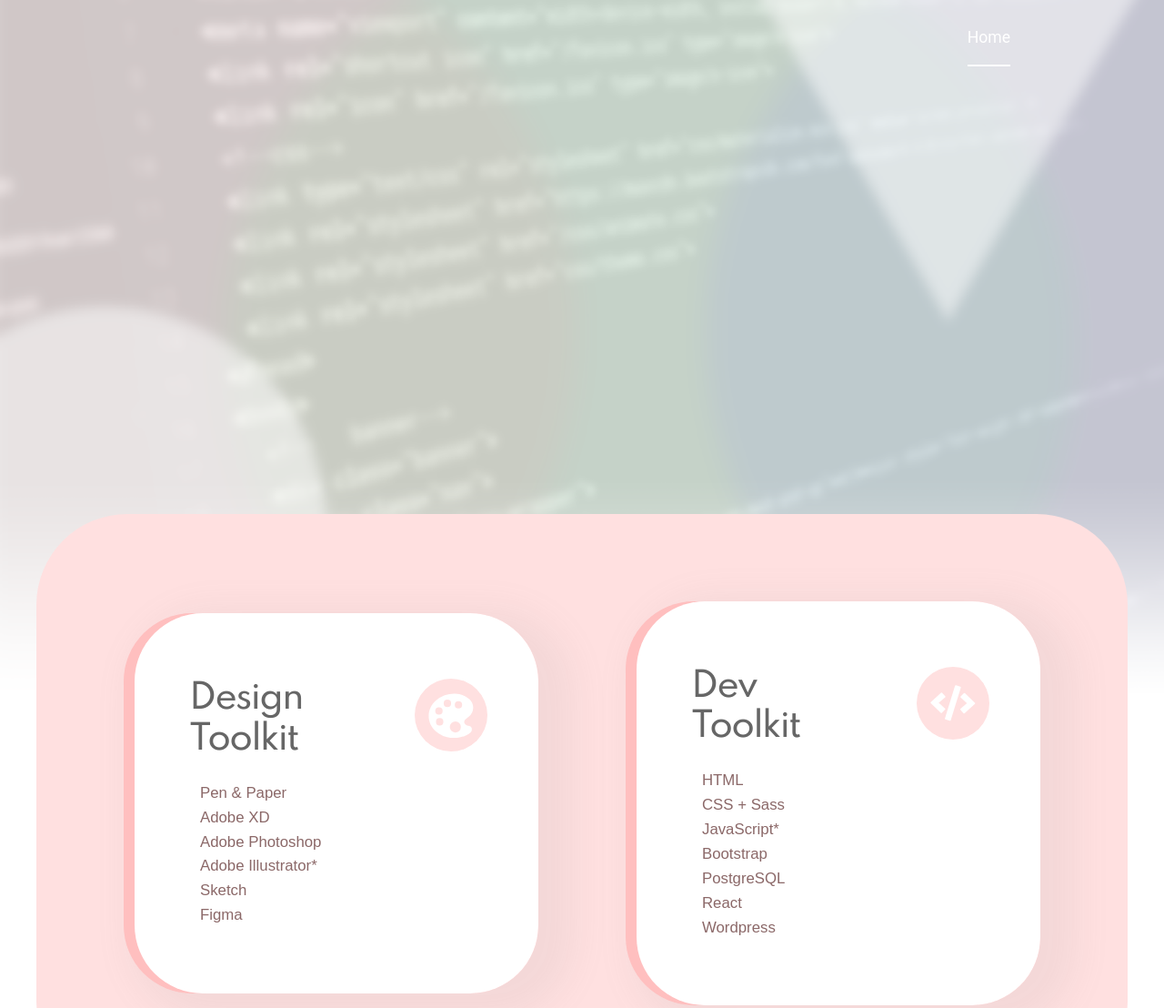
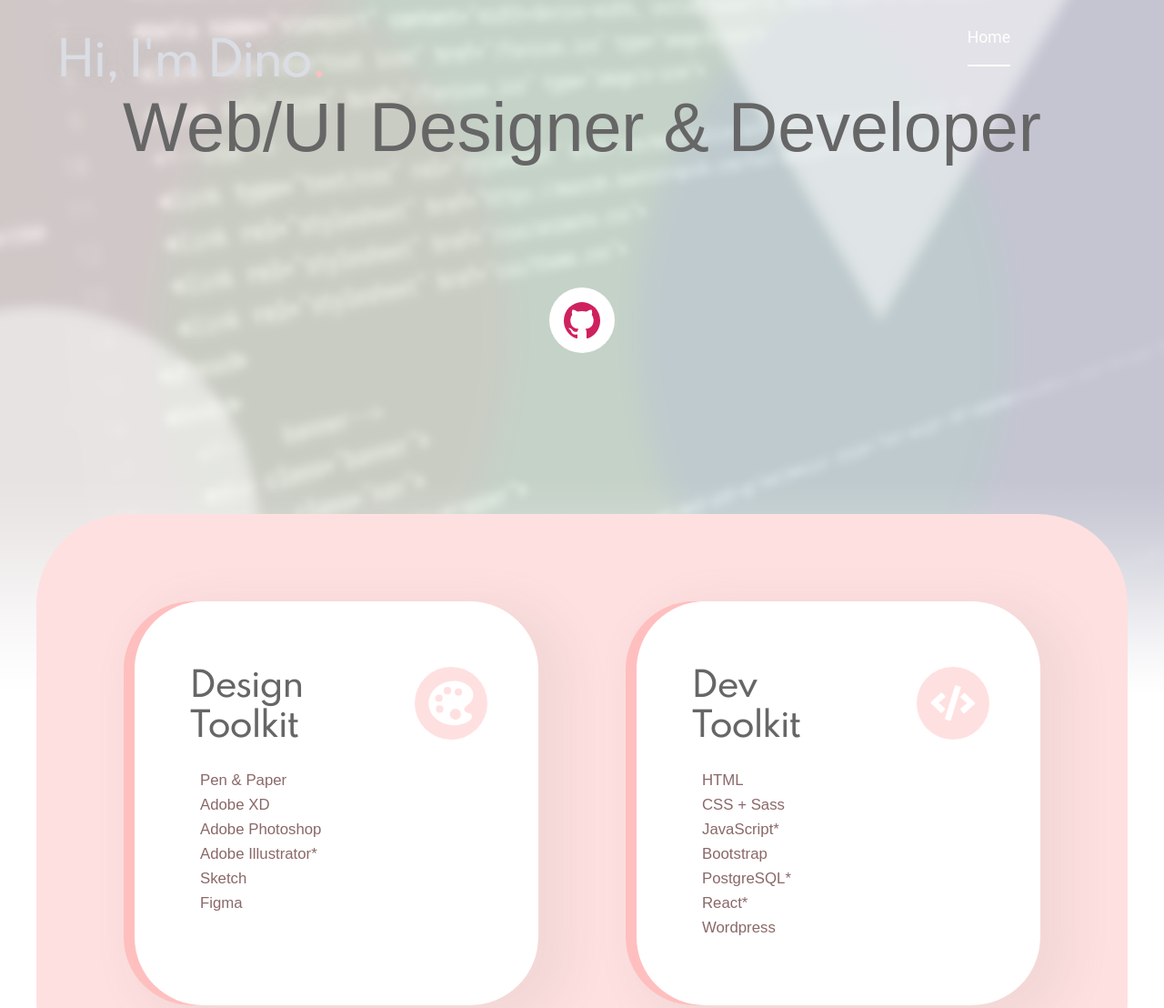
Before and after one commit to itsdino/itsdino.github.io, a plain HTML site: page index.html in a window 1280 px wide. Shown: the part 35-1143 px from the top of the page at 91% size. Drawn offline with Linux system fonts and the light colour scheme; some icons are missing; a web font is replaced by a local one.

Commit message:
Add files via upload

```diff
--- a/css/main.css
+++ b/css/main.css
@@ -113,6 +113,12 @@ img {
   overflow: hidden;
   padding: 0 1.5rem; }
 
+.rgb-r {
+  color: #FFBFBF !important; }
+
+.rgb-g {
+  color: #8EFFC3 !important; }
+
 .py-large {
   padding: 6rem 0; }
 
@@ -202,7 +208,7 @@ img {
 
 .btn-main, .btn-light, .btn-dark, .btn-cta, .btn-body {
   border: none;
-  border-radius: 10px;
+  border-radius: 50px;
   cursor: pointer;
   display: inline-block;
   padding: 1rem 2.6rem;
@@ -211,7 +217,7 @@ img {
   text-align: center; }
 
 .btn-main {
-  background-color: #4A506A;
+  background-color: white;
   color: #333; }
 
 .btn-light {
@@ -223,9 +229,14 @@ img {
   color: #fff; }
 
 .btn-cta {
-  background-color: transparent;
-  border: 3px solid white;
-  color: #fff; }
+  padding: 1rem;
+  background-color: white;
+  color: #333;
+  line-height: 0;
+  margin-top: 10%; }
+  .btn-cta .github-icon {
+    height: 40px;
+    width: 40px; }
 
 .btn-body {
   background-color: transparent;
@@ -236,7 +247,7 @@ img {
 button[class^="btn-"]:hover,
 a[class^="btn-"]:hover,
 input[class^="btn"]:hover {
-  background-color: #fff;
+  background-color: #333;
   opacity: 1;
   color: #333; }
   button[class^="btn-"]:hover i:before,
@@ -543,54 +554,51 @@ input[class^="btn"]:hover {
   overflow: hidden;
   position: relative; }
   #header-main .header-img {
-    background: url("../img/site-components/hero-img.png") no-repeat 50% 0/cover;
     bottom: 0;
-    height: 100%;
     position: absolute;
     top: 0;
     width: 100%;
-    z-index: -2; }
+    z-index: -2;
+    overflow: show; }
     #header-main .header-img:after {
+      background: url("../img/site-components/hero-img.png") no-repeat 50% 0/cover;
       content: "";
       height: 100%;
       opacity: 1;
       position: absolute;
       width: 100%; }
   #header-main .header-wrapper {
-    margin-top: 65vw;
+    height: 100vh;
     align-items: center;
     display: flex;
-    justify-content: center; }
+    justify-content: center;
+    transition: margin-top 0.2s ease-in-out; }
     #header-main .header-wrapper .header-content {
       box-sizing: border-box;
       color: #4A506A;
       text-align: center;
       width: 100%; }
-      #header-main .header-wrapper .header-content .expanded {
-        display: none; }
       #header-main .header-wrapper .header-content h1 {
-        text-align: center;
+        color: white;
         font-family: "Spartan", sans-serif;
         font-weight: 500;
         font-size: 14vw;
         letter-spacing: -0.2rem;
-        color: white;
-        text-shadow: 0px 1px 21px rgba(150, 150, 150, 0.2); }
+        text-shadow: 0px 1px 21px rgba(150, 150, 150, 0.15); }
       #header-main .header-wrapper .header-content .subtitle {
-        text-align: center;
         color: #666;
         font-family: 'Mulish', sans-serif;
         font-size: 5.9vw;
         font-weight: 500; }
 
-@media only screen and (min-width: 765px) {
-  #header-main .header-img {
-    background: url("../img/site-components/hero-img.png") no-repeat 0 100%/cover; }
-  #header-main .header-wrapper {
-    height: 100px; }
-    #header-main .header-wrapper .header-content {
-      padding-right: 16%;
-      text-align: left; }
+@media only screen and (min-width: 768px) {
+  #header-main {
+    height: 100vh; }
+    #header-main .header-img {
+      overflow: visible; }
+    #header-main .header-wrapper {
+      margin-top: 0vw;
+      height: 500px; }
       #header-main .header-wrapper .header-content h1 {
         text-align: left;
         color: #dadde3;
@@ -606,32 +614,6 @@ input[class^="btn"]:hover {
         display: block;
         margin-top: -40px;
         font-size: 1.25rem; } }
-
-@media only screen and (min-width: 1250px) {
-  #header-main .header-img {
-    background: url("../img/site-components/hero-img.png") no-repeat 0 100%/cover; }
-  #header-main .header-wrapper {
-    height: 100px; }
-    #header-main .header-wrapper .header-content {
-      padding-right: 30%; }
-      #header-main .header-wrapper .header-content h1 {
-        color: #dadde3;
-        font-size: 3.8rem;
-        line-height: 1.05;
-        margin-left: -3px; }
-        #header-main .header-wrapper .header-content h1 .highlight {
-          color: #fff;
-          font-size: 5.02rem;
-          margin-left: -3px; }
-      #header-main .header-wrapper .header-content p {
-        margin-top: -40px;
-        font-size: 1rem; } }
-
-@media only screen and (min-width: 1598px) {
-  #header-main {
-    height: 100vh; }
-    #header-main .header-wrapper {
-      height: 100px; } }
 
 #header-sub {
   box-sizing: border-box;
@@ -776,6 +758,7 @@ input[class^="btn"]:hover {
     opacity: 1; } }
 
 .skills-bg {
+  margin-top: -30vw;
   background: #FFE0E0;
   border-radius: 75px;
   position: relative;
@@ -824,8 +807,8 @@ input[class^="btn"]:hover {
 
 .skill-grid {
   display: grid;
-  align-items: center;
-  justify-content: center;
+  align-items: space-around;
+  justify-content: space-around;
   grid-gap: 4rem;
   grid-template-columns: repeat(1, 1fr);
   transition: grid-gap 0.2s ease-in-out; }
@@ -923,18 +906,19 @@ input[class^="btn"]:hover {
   .about-section .about-me {
     width: 90%; }
     .about-section .about-me .about-highlight {
+      color: #333;
       font-family: 'Spartan', 'Arial', sans-serif;
-      text-align: center;
+      font-size: 2.5rem;
       font-weight: 500;
-      font-size: 2.5rem;
+      letter-spacing: -0.1rem;
       margin-bottom: 1rem;
-      color: #333; }
+      text-align: center; }
       .about-section .about-me .about-highlight-subtitle {
         color: #666;
+        font-family: 'Mulish', 'Arial', sans-serif;
         font-size: 1.75rem;
-        text-align: center;
-        font-family: 'Mulish', 'Arial', sans-serif;
-        font-weight: 300; }
+        font-weight: 300;
+        text-align: center; }
       .about-section .about-me .about-highlight .pop {
         color: #2B76D8; }
     .about-section .about-me .about-more {
@@ -998,6 +982,7 @@ input[class^="btn"]:hover {
           color: #666;
           font-family: "Spartan", "Arial", sans-serif;
           font-size: clamp(0.1rem 5.2vw, 1.1rem);
+          letter-spacing: -0.1rem;
           margin: 0 0 0.75rem 0;
           font-weight: 500; }
         .projects-bg .project-grid .project-card .project-description .p-type {
--- a/index.html
+++ b/index.html
@@ -35,9 +35,13 @@
       <div class="container">
         <div class="header-wrapper">
           <div class="header-content">
-            <h1>Hi, I'm Dino.</h1>
+            <h1>Hi, I'm Dino<span class="rgb-r">.</span></h1>
             <p class="subtitle">Web/UI Designer & Developer</p>
-            <a href="#" class="btn-cta myt-medium">Get to know me</a>
+            <a href="#" class="btn-cta"><svg class="github-icon" xmlns="http://www.w3.org/2000/svg" width="31.5" height="31.5" viewBox="0 0 31.5 31.5">
+              <path id="Icon_ionic-logo-github" data-name="Icon ionic-logo-github" d="M18,2.25A15.957,15.957,0,0,0,2.25,18.4,16.12,16.12,0,0,0,13.022,33.722a1.235,1.235,0,0,0,.267.028.762.762,0,0,0,.809-.8c0-.387-.014-1.4-.021-2.749a7.2,7.2,0,0,1-1.589.19,3.659,3.659,0,0,1-3.72-2.355,4.265,4.265,0,0,0-1.751-2.362c-1.371-.963-.007-.991.1-.991h.007a3.386,3.386,0,0,1,2.412,1.673,3.092,3.092,0,0,0,2.784,1.765,4.426,4.426,0,0,0,1.8-.422,3.489,3.489,0,0,1,1-2.159c-3.495-.408-7.172-1.793-7.172-7.98a6.321,6.321,0,0,1,1.617-4.331,5.945,5.945,0,0,1,.155-4.275,1.311,1.311,0,0,1,.352-.035c.57,0,1.856.218,3.98,1.695a14.64,14.64,0,0,1,7.889,0c2.123-1.477,3.41-1.695,3.98-1.695a1.311,1.311,0,0,1,.352.035,5.945,5.945,0,0,1,.155,4.275,6.347,6.347,0,0,1,1.617,4.331c0,6.2-3.684,7.566-7.193,7.966a3.916,3.916,0,0,1,1.069,2.988c0,2.159-.021,3.9-.021,4.43a.758.758,0,0,0,.8.809,1.361,1.361,0,0,0,.281-.028A16.117,16.117,0,0,0,33.75,18.4,15.957,15.957,0,0,0,18,2.25Z" transform="translate(-2.25 -2.25)" fill="#cf215d"/>
+            </svg>
+
+            </a>
           </div>
         </div>
       </div>
@@ -90,8 +94,8 @@
               <li>CSS + Sass</li>
               <li>JavaScript*</li>
               <li>Bootstrap</li>
-              <li>PostgreSQL</li>
-              <li>React</li>
+              <li>PostgreSQL*</li>
+              <li>React*</li>
               <li>Wordpress</li>
             </ul>
           </div>
@@ -104,7 +108,7 @@
     <section id="home-about-1">
       <div class="container about-section py-large">
         <div class="about-me py-large">
-          <p class="about-highlight">I love crafting user interfaces<span class="pop">.</span></p>
+          <p class="about-highlight">I love crafting user interfaces<span class="rgb-g">.</span></p>
           <p class="about-highlight-subtitle"> Minimalistic, spacious, effective</p>
         </div>
       </div>
@@ -172,7 +176,7 @@
       <div class="container about-section py-large">
         <div class="about-me py-large">
           <p class="about-highlight">I'm open for work<span class="pop">.</span></p>
-          <p class="about-highlight-subtitle">I'm looking forward to Your message</p>
+          <p class="about-highlight-subtitle">Looking forward to Your message</p>
         </div>
       </div>
     </section>
```
